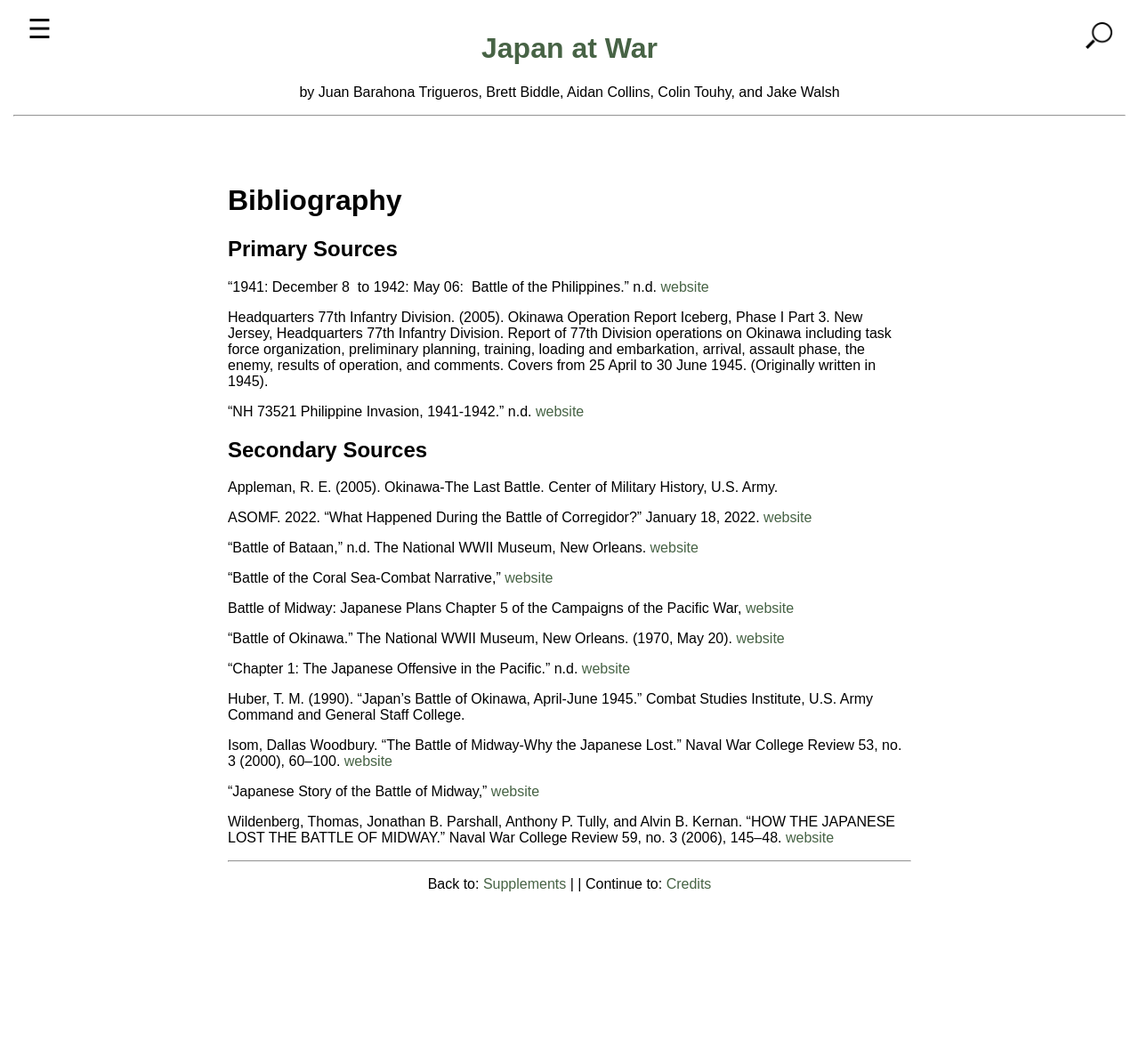
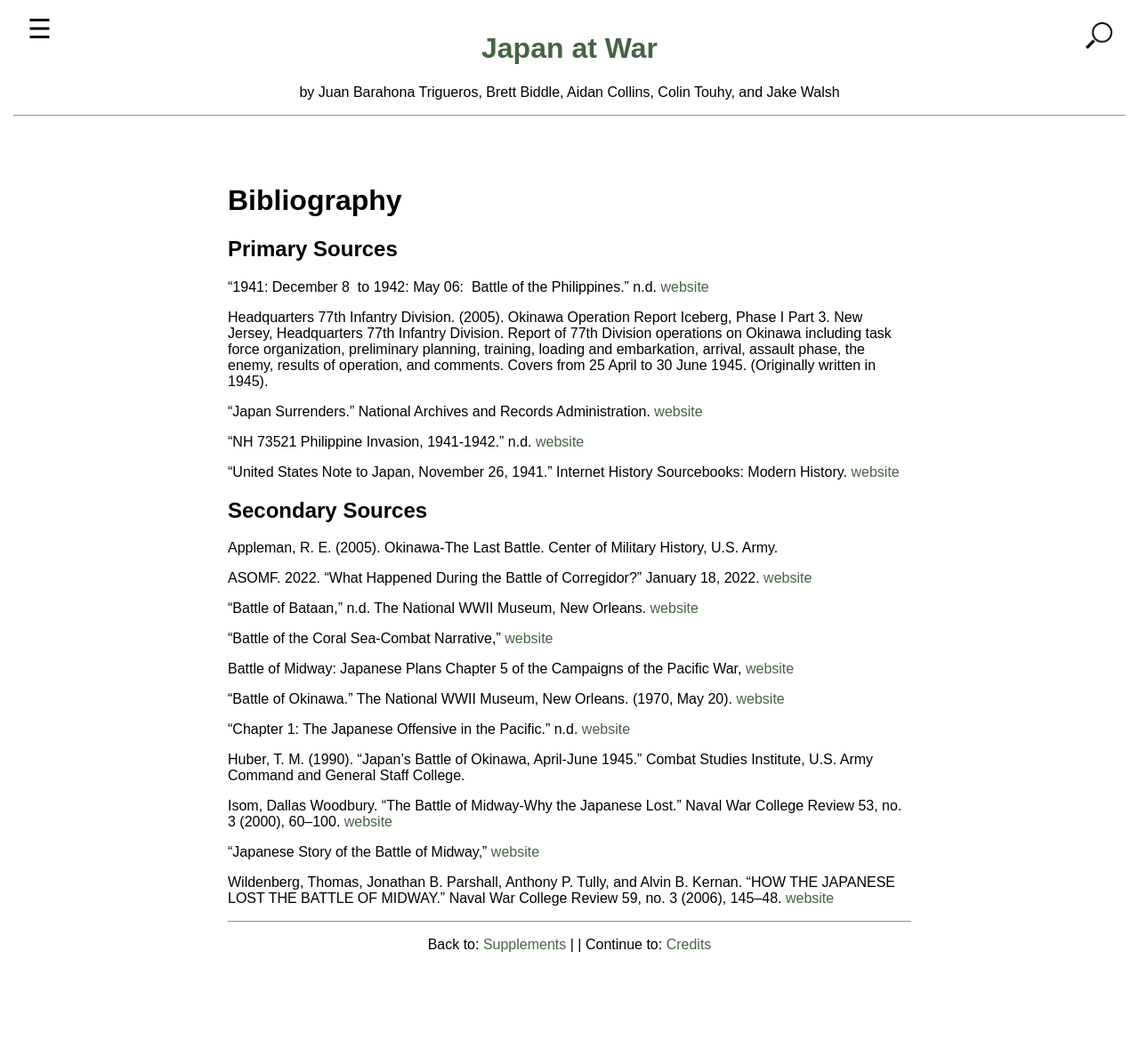
Before and after one commit to JakePWalsh/WALSH-JAKE-HIST-WOH3931, a Jekyll site: the page built from 005_bibliography.md, in a window 1280 px wide. Shown: the whole page at 89% size. Built offline with Jekyll 4.4.1, drawn with Linux system fonts in a browser that asks for light colours; before the commit the page ends 1119 px from its top, so only the background shows below that.

Commit message:
Update 005_bibliography.md

```diff
--- a/005_bibliography.md
+++ b/005_bibliography.md
@@ -12,7 +12,12 @@ number: 5
 
 Headquarters 77th Infantry Division. (2005). Okinawa Operation Report Iceberg, Phase I Part 3. New Jersey, Headquarters 77th Infantry Division. Report of 77th Division operations on Okinawa including task force organization, preliminary planning, training, loading and embarkation, arrival, assault phase, the enemy, results of operation, and comments. Covers from 25 April to 30 June 1945. (Originally written in 1945).
 
+“Japan Surrenders.” National Archives and Records Administration. [website](https://www.archives.gov/exhibits/featured-documents/japanese-surrender-document.)
+
 “NH 73521 Philippine Invasion, 1941-1942.” n.d. [website](https://www.history.navy.mil/content/history/nhhc/our-collections/photography/numerical-list-of-images/nhhc-series/nh-series/NH-73000/NH-73521.html.)
+
+“United States Note to Japan, November 26, 1941.” Internet History Sourcebooks: Modern History. [website](https://sourcebooks.fordham.edu/mod/1941pearl.asp#a11261941.)
+
 
 ## Secondary Sources
 
```
